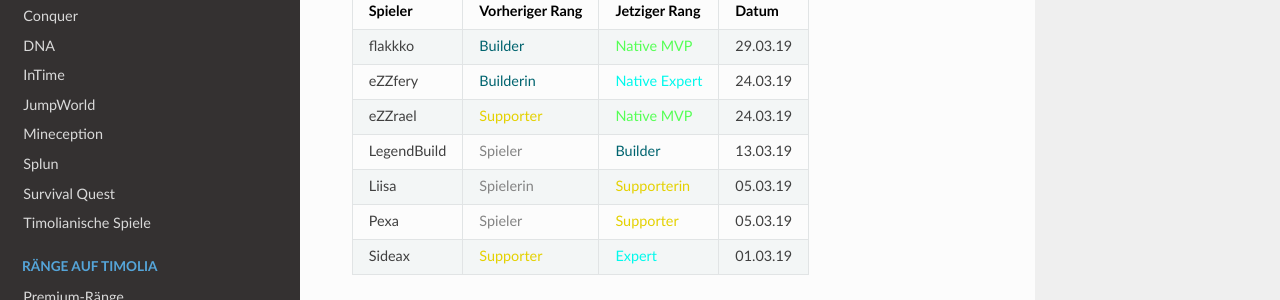
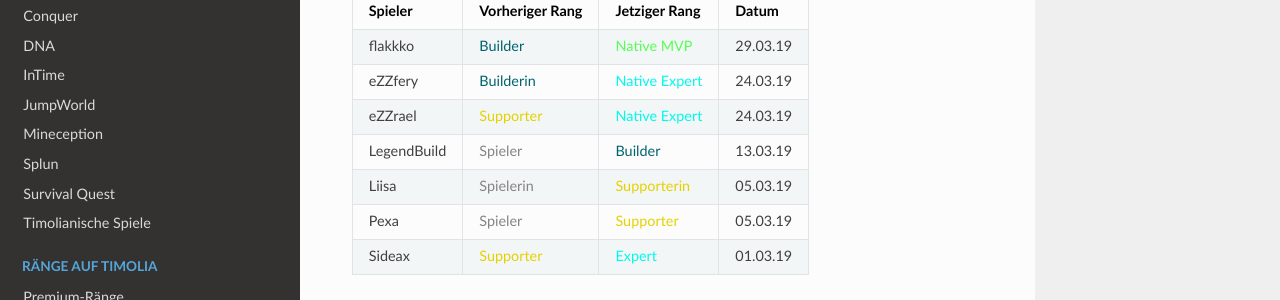
Before and after one commit to TimoliaDE/HowTo, an MkDocs documentation site: the page built from docs/team/changes.md, in a window 1280 px wide and 900 px high. Shown: the part 264-564 px from the top of the window. Built offline with MkDocs 1.6.1, drawn with Linux system fonts in a browser that asks for light colours; nearby versions of some CDN libraries; old or Windows-style settings are respelled for this version of MkDocs.

Commit message:
Update changes.md

```diff
--- a/docs/team/changes.md
+++ b/docs/team/changes.md
@@ -7,7 +7,7 @@ Hier werden alle Aus- und Eintritte bzw. Beförderungen und Degradierungen aufge
 | ------ | ------ | ------ | ------ |
 | flakkko | <span style="color:#00646F">Builder</span> | <span style="color:#55FF55">Native MVP</span> | 29.03.19 |
 | eZZfery | <span style="color:#00646F">Builderin</span> | <span style="color:#00F9EC">Native Expert</span> | 24.03.19 |
-| eZZrael | <span style="color:#E4D100">Supporter</span> | <span style="color:#55FF55">Native MVP</span> | 24.03.19 |
+| eZZrael | <span style="color:#E4D100">Supporter</span> | <span style="color:#00F9EC">Native Expert</span> | 24.03.19 |
 | LegendBuild | <span style="color:#848484">Spieler</span> | <span style="color:#00646F">Builder</span> | 13.03.19 |
 | Liisa | <span style="color:#848484">Spielerin</span> | <span style="color:#E4D100">Supporterin</span> | 05.03.19 |
 | Pexa | <span style="color:#848484">Spieler</span> | <span style="color:#E4D100">Supporter</span> | 05.03.19 |
```
